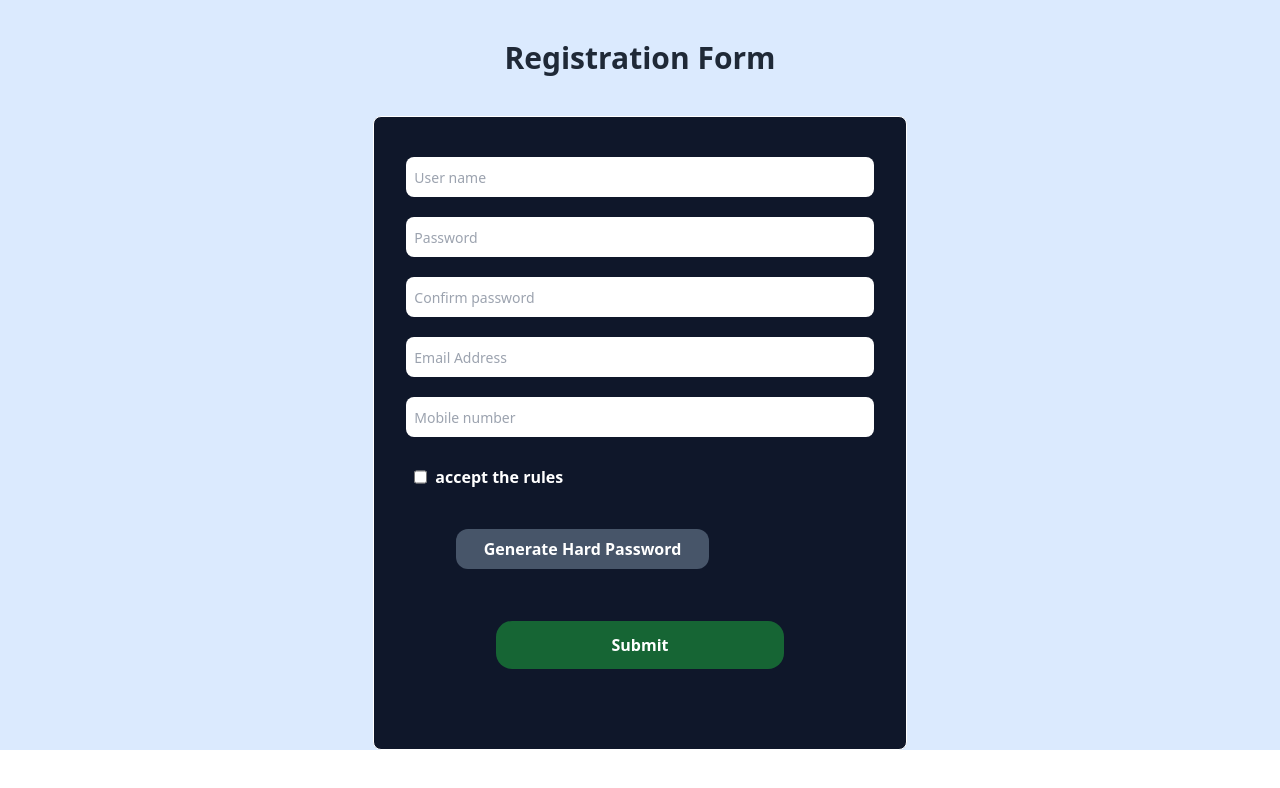
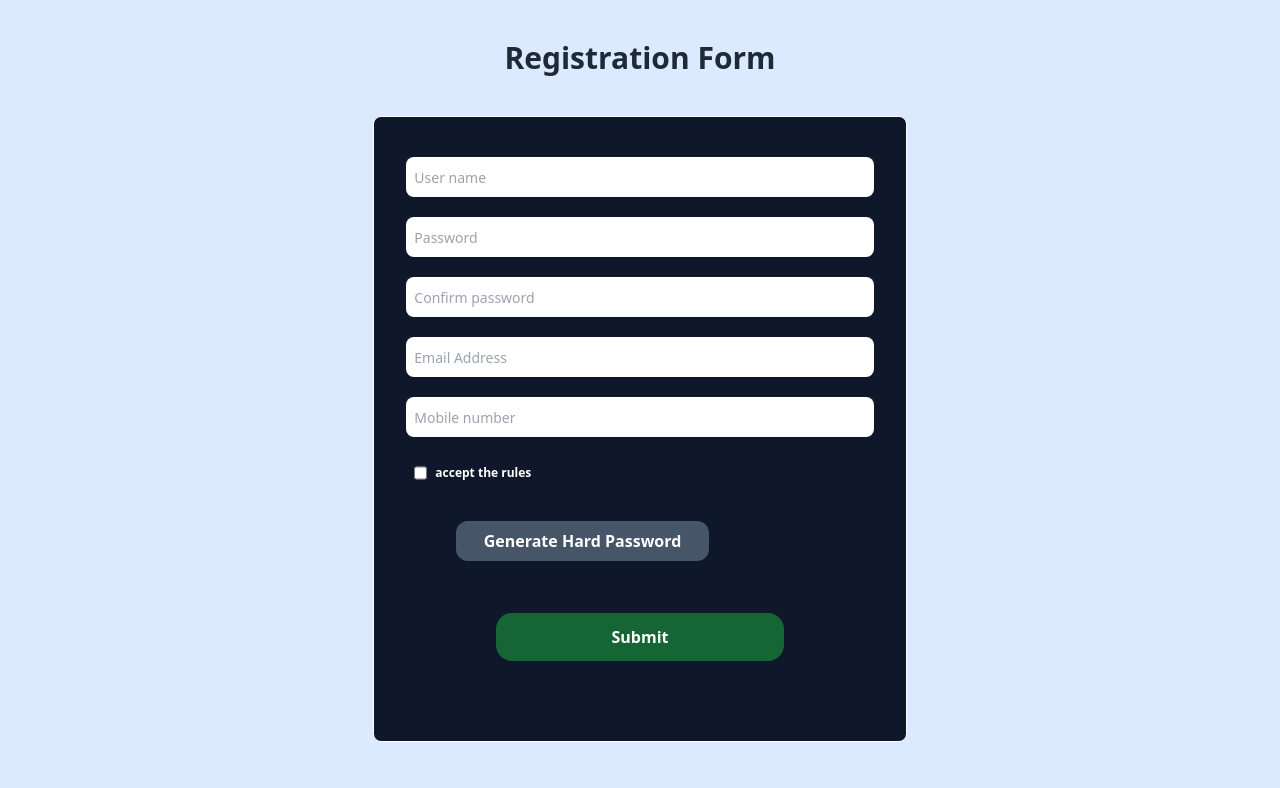
Before and after one commit to zahra-hjri/form-validation-Yup, a React (Vite) app: page / in a window 1280 px wide. Shown: the top 788 px of the page. Built offline with nearby package versions, Linux system fonts and the light colour scheme.

Commit message:
handling the check box

```diff
--- a/src/components/FormValidation.jsx
+++ b/src/components/FormValidation.jsx
@@ -74,7 +74,7 @@ const SignupForm = () => {
     },
   });
   return (
-   <div>
+   <div className='pb-20'>
         {suceess &&
         formik.submitCount > 0 &&
         !Object.keys(formik.errors).length && (
@@ -166,7 +166,7 @@ const SignupForm = () => {
             type="checkbox"
             onChange={formik.handleChange}
           ></input>
-          <label className='px-2 text-white font-bold' htmlFor="">accept the rules</label>
+          <label className='px-2 text-white text-xs md:font-bold' htmlFor="">accept the rules</label>
           </div>
 
       <div className='flex flex-col md:flex-row  justify-around my-3'>
```
